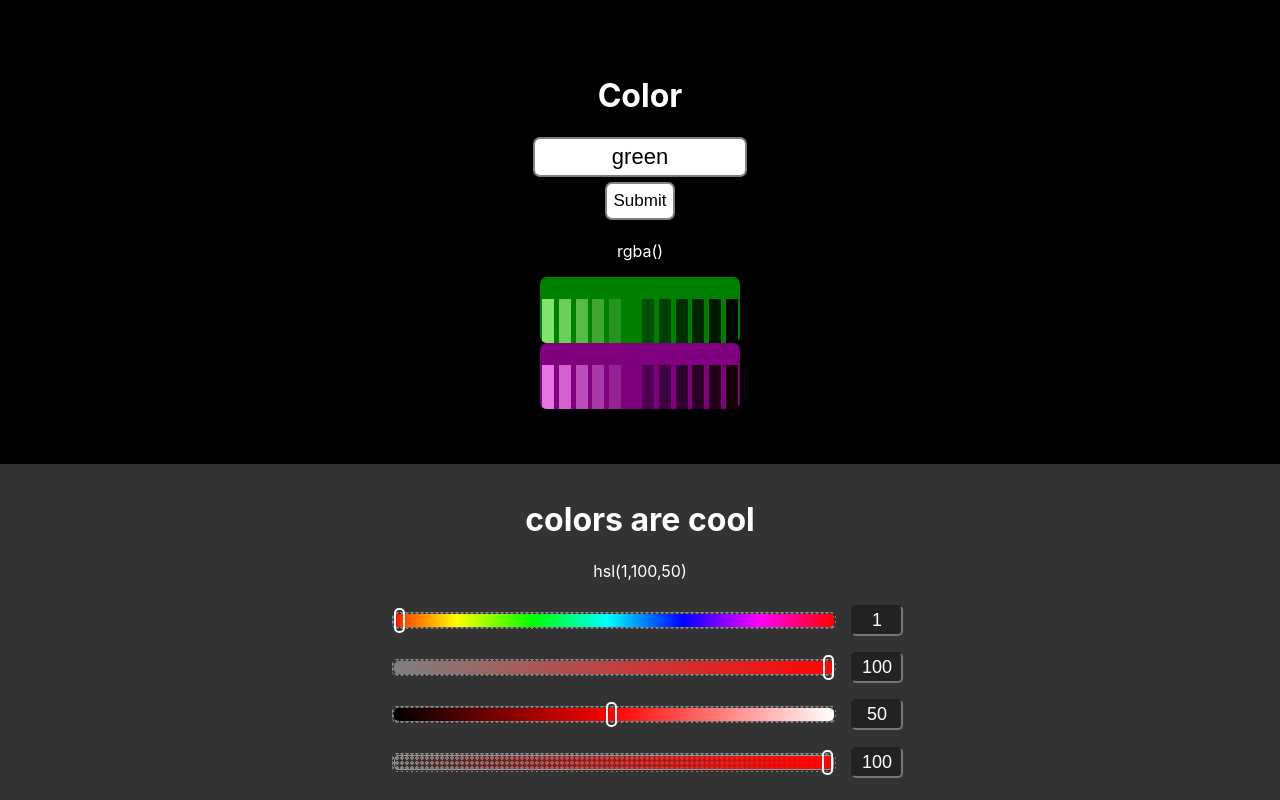
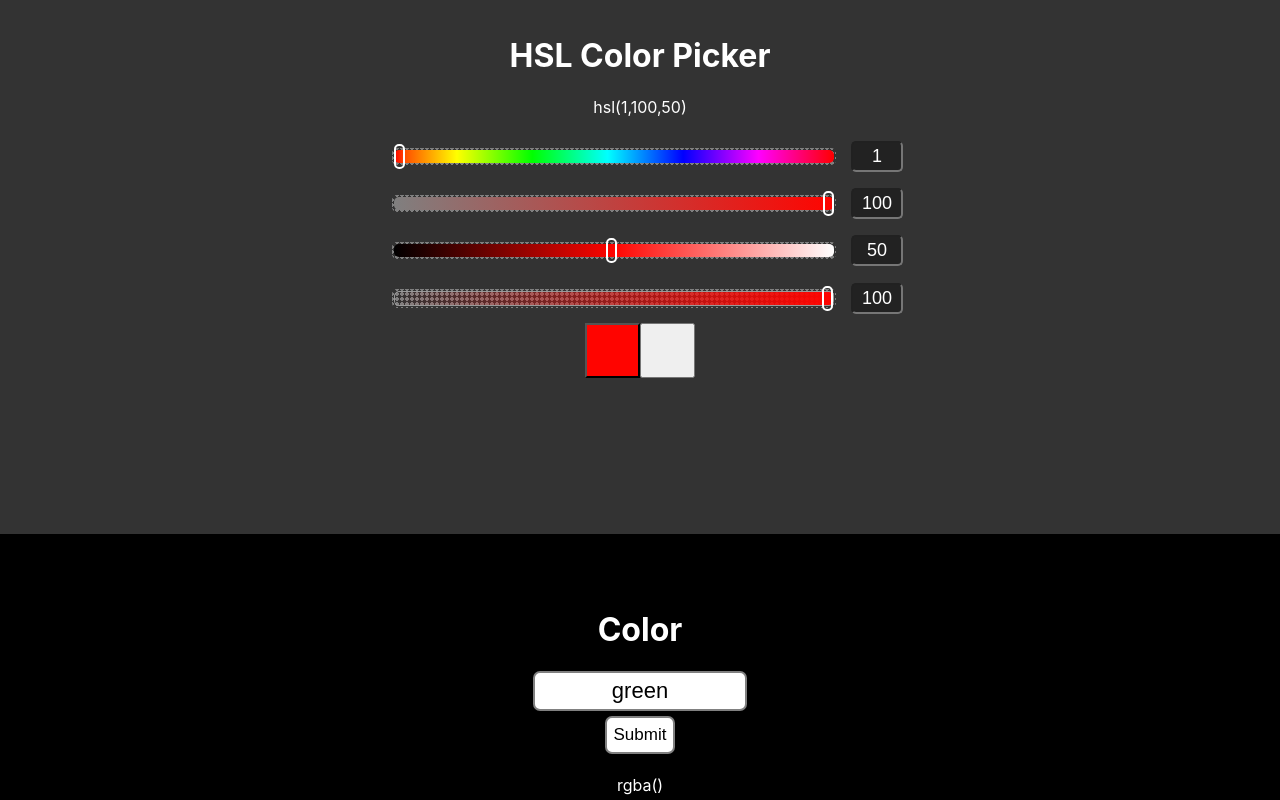
Before and after one commit to t-hoff-94/Color-Schemer, a React (Create React App) app: page / in a window 1280 px wide. Shown: the top 800 px of the page. Built offline with nearby package versions, Linux system fonts and the light colour scheme.

Commit message:
start swatch boxes

```diff
--- a/src/App.js
+++ b/src/App.js
@@ -12,8 +12,8 @@ class App extends Component {
   render() {
     return (
       <ContainerStyle>
+      <ColorSlider />
       <SingleColor />
-      <ColorSlider />
       </ContainerStyle>
     );
   }
--- a/src/components/ColorSlider.js
+++ b/src/components/ColorSlider.js
@@ -1,65 +1,7 @@
 import React, { Component } from 'react'
-import styled from 'styled-components'
+import SliderStyles from './styles/SliderStyles'
 import Sliders from './Sliders'
-
-const SliderStyles = styled.div`
-  color: #fff;
-padding: 15px 15px 155px 15px;
-text-align: center;
-
-.slider {
-  background: rgba(0,0,0,0);
-  border-radius: 5px;
-  -webkit-appearance: none;
-  width: 544px;
-  height: 13px;
-  outline: none;
-  -webkit-transition: .2s;
-  transition: opacity .2s;
-  width: 100%;
-  max-width: 444px;
-}
-
-.slider::-webkit-slider-thumb {
-  -webkit-appearance: none;
-  appearance: none;
-  border: 2px solid #fff;
-  border-radius: 5px;
-  width: 11px;
-  height: 25px;
-  cursor: pointer;
-}
-
-.slider::-moz-range-thumb {
-  border-radius: 5px;
-  width: 11px;
-  height: 25px;
-  cursor: pointer;
-}
-.checker-ctr {
-  background-image: linear-gradient(45deg, #808080 25%, transparent 25%), linear-gradient(-45deg, #808080 25%, transparent 25%), linear-gradient(45deg, transparent 75%, #808080 75%), linear-gradient(-45deg, transparent 75%, #808080 75%);
-  background-size: 5px 5px;
-  border-radius: 5px;
-  ${'' /* background: yellow; */}
-  display: flex;
-  margin: 15px;
-  width: 444px;
-}
-.slide-row {
-  display: flex;
-  justify-content: center;
-  align-items: center;
-  .slider-text-input {
-    background: #222;
-    border-radius: 5px;
-    color: #fff;
-    font-size: 18px;
-    text-align: center;
-    height: 25px;
-    width: 44px;
-  }
-}
-`;
+import SwatchBoxes from './SwatchBoxes'
 
 class ColorSlider extends Component {
   state = {
@@ -67,6 +9,7 @@ class ColorSlider extends Component {
     saturationValue: 100,
     lightnessValue: 50,
     alphaValue: 100,
+    swatchState: 'primary',
   }
 
   handleChange = (e) => {
@@ -93,6 +36,13 @@ class ColorSlider extends Component {
           lightnessValue={lightnessValue}
           alphaValue={alphaValue}
         />
+        <SwatchBoxes
+          color={{
+            h: hueValue,
+            s: saturationValue,
+            l: lightnessValue,
+            a: alphaValue,
+          }}/>
     </SliderStyles>
     )
   }
--- a/src/components/Sliders.js
+++ b/src/components/Sliders.js
@@ -4,7 +4,7 @@ const Sliders = props => {
   const { hueValue, saturationValue, lightnessValue, alphaValue, handleInput } = props;
   return (
     <div>
-      <h1>colors are cool</h1>
+      <h1>HSL Color Picker</h1>
       <p>hsl({hueValue},{saturationValue},{lightnessValue})</p>
       <div className='slide-row'>
         <div className='checker-ctr'>
@@ -156,7 +156,7 @@ const Sliders = props => {
             style={{
               backgroundImage: `linear-gradient(to right,
               hsla(0,0%,${lightnessValue}%, 0%) 0%,
-              hsla(${hueValue},${saturationValue}%,${lightnessValue}%,${alphaValue}%) 100%)`,
+              hsla(${hueValue},${saturationValue}%,${lightnessValue}%,100%) 100%)`,
               border: '1px solid #999',
             }}
             type='range'
--- /dev/null
+++ b/src/components/SwatchBoxes.js
@@ -0,0 +1,39 @@
+import React, { Component } from 'react'
+import styled from 'styled-components'
+
+const SwatchBoxesStyles = styled.div`
+  button {
+    height: 55px;
+    width: 55px;
+  }
+`;
+
+
+
+class SwatchBoxes extends Component {
+  render() {
+    const {color: { h, s, l, a} } = this.props;
+    return (
+      <SwatchBoxesStyles>
+        <button
+          style = {{
+            background: `hsla(${h},${s}%,${l}%,${a}%)`
+          }}
+          onClick={this.props.handleClick}
+          className='swatch-box'
+        >
+        </button>
+        <button
+          style = {{
+
+          }}
+          onClick={this.props.handleClick}
+          className='swatch-box'
+        >
+        </button>
+      </SwatchBoxesStyles>
+    )
+  }
+}
+
+export default SwatchBoxes
--- /dev/null
+++ b/src/components/styles/SliderStyles.js
@@ -0,0 +1,62 @@
+import styled from 'styled-components'
+
+const SliderStyles = styled.div`
+color: #fff;
+padding: 15px 15px 155px 15px;
+text-align: center;
+
+.slider {
+  background: rgba(0,0,0,0);
+  border-radius: 5px;
+  -webkit-appearance: none;
+  width: 544px;
+  height: 13px;
+  outline: none;
+  -webkit-transition: .2s;
+  transition: opacity .2s;
+  width: 100%;
+  max-width: 444px;
+}
+
+.slider::-webkit-slider-thumb {
+  -webkit-appearance: none;
+  appearance: none;
+  border: 2px solid #fff;
+  border-radius: 5px;
+  width: 11px;
+  height: 25px;
+  cursor: pointer;
+}
+
+.slider::-moz-range-thumb {
+  border-radius: 5px;
+  width: 11px;
+  height: 25px;
+  cursor: pointer;
+}
+.checker-ctr {
+  background-image: linear-gradient(45deg, #808080 25%, transparent 25%), linear-gradient(-45deg, #808080 25%, transparent 25%), linear-gradient(45deg, transparent 75%, #808080 75%), linear-gradient(-45deg, transparent 75%, #808080 75%);
+  background-size: 5px 5px;
+  border-radius: 5px;
+  ${'' /* background: yellow; */}
+  display: flex;
+  margin: 15px;
+  width: 444px;
+}
+.slide-row {
+  display: flex;
+  justify-content: center;
+  align-items: center;
+  .slider-text-input {
+    background: #222;
+    border-radius: 5px;
+    color: #fff;
+    font-size: 18px;
+    text-align: center;
+    height: 25px;
+    width: 44px;
+  }
+}
+`;
+
+export default SliderStyles
```
